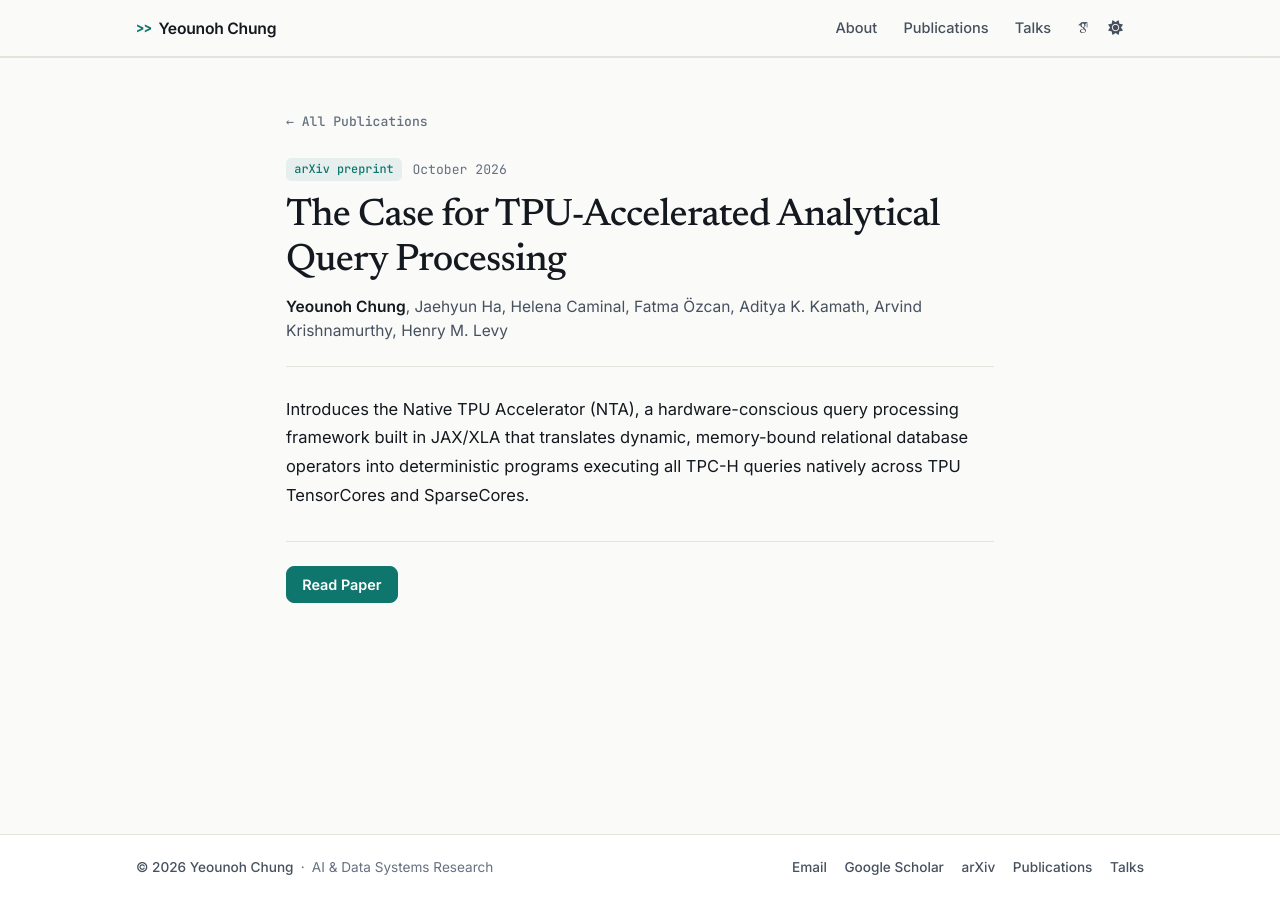
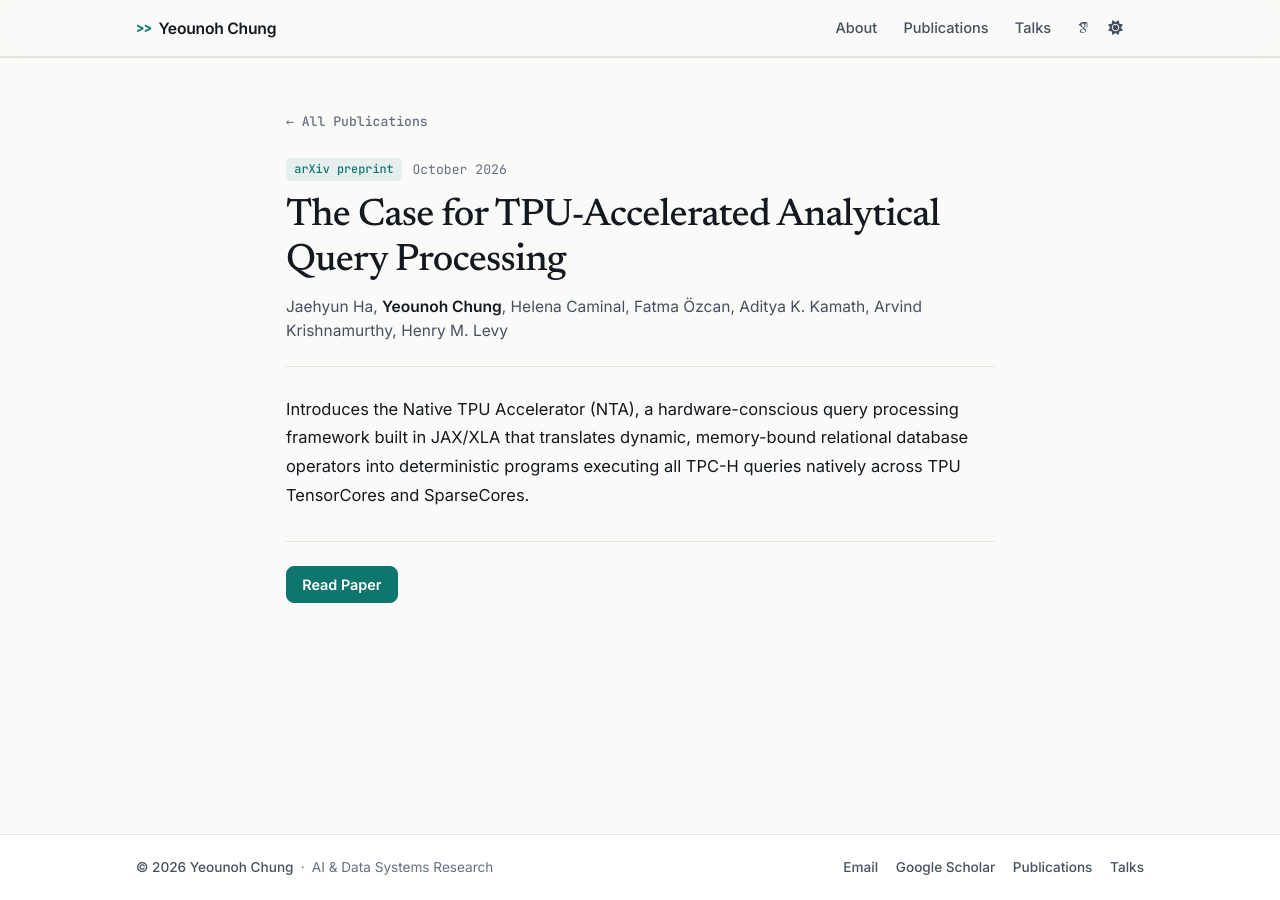
Before and after one commit to yeounoh/yeounoh.github.io, a Jekyll site: the page built from _publications/2026_the_case_for_tpuaccelerated.md, in a window 1280 px wide. Built offline with Jekyll 4.4.1, drawn with Linux system fonts in a browser that asks for light colours; some web fonts are replaced.

Commit message:
Remove broken author arXiv link and fix TPU paper author order

```diff
--- a/_config.yml
+++ b/_config.yml
@@ -29,7 +29,7 @@ author:
   email            : "yeounohster@gmail.com"
 
   # Academic websites
-  arxiv            : "https://arxiv.org/search/?searchtype=author&query=Chung%2C+Yeounoh"
+  arxiv            : # URL
   googlescholar    : "https://scholar.google.com/citations?user=MhlvmB4AAAAJ&hl=en"
   impactstory      : # URL
   orcid            : # URL
--- a/_publications/2026_the_case_for_tpuaccelerated.md
+++ b/_publications/2026_the_case_for_tpuaccelerated.md
@@ -5,7 +5,7 @@ category: papers
 topic: tpu
 permalink: /publication/2026_the_case_for_tpuaccelerated
 venue: "arXiv preprint"
-authors: "Yeounoh Chung, Jaehyun Ha, Helena Caminal, Fatma Özcan, Aditya K. Kamath, Arvind Krishnamurthy, Henry M. Levy"
+authors: "Jaehyun Ha, Yeounoh Chung, Helena Caminal, Fatma Özcan, Aditya K. Kamath, Arvind Krishnamurthy, Henry M. Levy"
 paperurl: "https://arxiv.org/abs/2610.22673"
 arxivurl: "https://arxiv.org/abs/2610.22673"
 date: 2026-10-15
```
